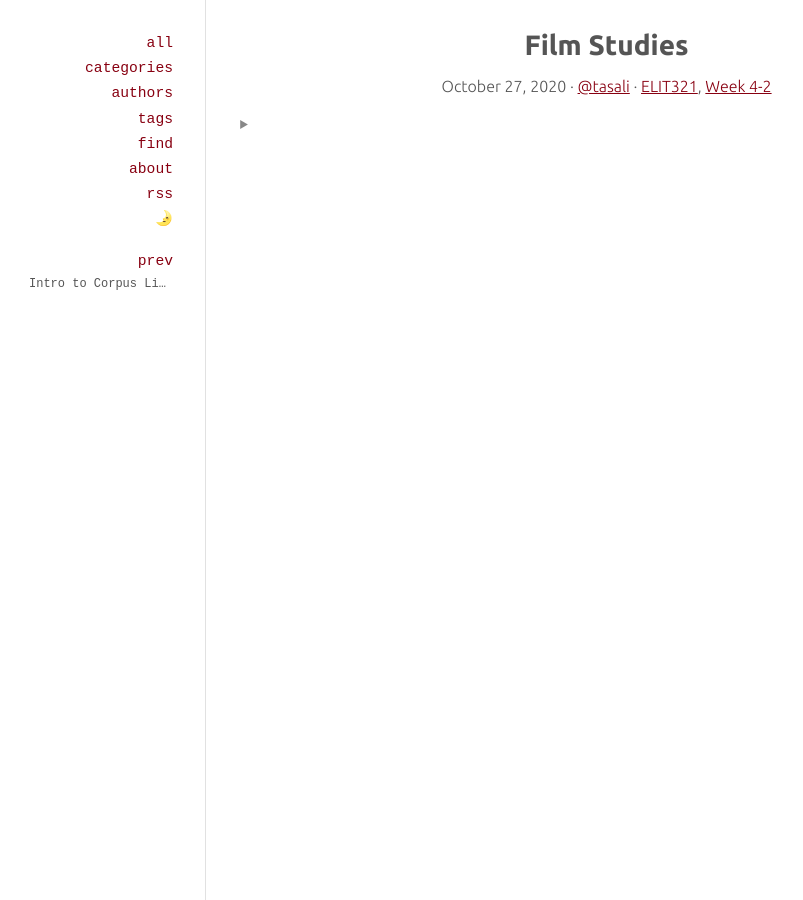
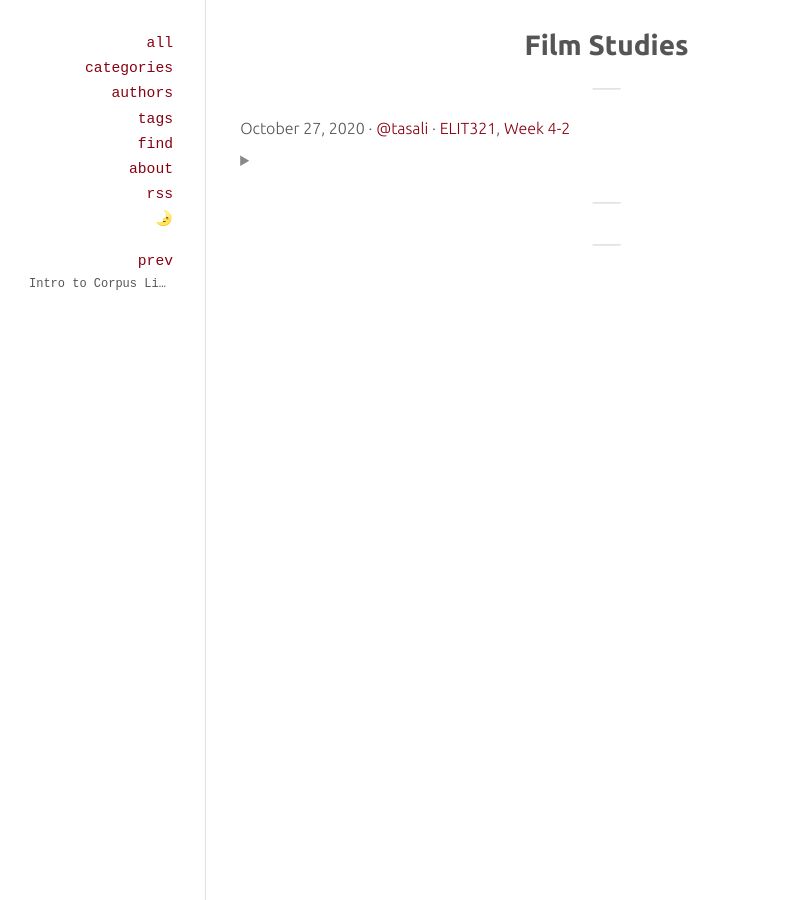
Before and after one commit to velitasali/notes, a Jekyll site: the page built from _posts/2020-10-27-film-studies-4-2.md, in a window 1280 px wide. Shown: the whole page, without its empty margins (131-934 px from the left). Built offline with Jekyll 4.4.1, drawn with Linux system fonts in a browser that asks for light colours.

Commit message:
Add dashes between different sections
where separation is not visible

```diff
--- a/_includes/list_post.html
+++ b/_includes/list_post.html
@@ -1,3 +1,3 @@
 {% assign show_date = include.show_date | default: 1 %}
 {% assign categories = post.categories | where_exp:"item", "item != include.category" %}
-<li><a href="{{ post.url | relative_url }}">{{ post.title }}</a> <span>{% for category in categories %}{{ category }}{% unless forloop.last %}, {% endunless %}{% endfor %}{% if show_date == 1 %}<time datetime="{{ post.date | date_to_xmlschema }}">{{ post.date | date_to_string }}</time>{% endif %}</span></li>
+<li><a href="{{ post.url | relative_url }}" style="font-weight: 400;">{{ post.title }}</a> <span>{% for category in categories %}{{ category }}{% unless forloop.last %}, {% endunless %}{% endfor %}{% if show_date == 1 %}<time datetime="{{ post.date | date_to_xmlschema }}">{{ post.date | date_to_string }}</time>{% endif %}</span></li>
--- a/_layouts/default.html
+++ b/_layouts/default.html
@@ -7,10 +7,8 @@ layout: compress
   {% include head.html %}
   <body>
     <main role="main">
-
 	    {% include navigation.html %}
-
-        {{ content }}
+      {{ content }}
     </main>
   </body>
 </html>
--- a/_layouts/page.html
+++ b/_layouts/page.html
@@ -3,6 +3,6 @@ layout: default
 ---
 
 <section class="post">
-  <h1>{{ page.title }}</h2>
+  <h1>{{ page.title }}</h1>
   {{ content }}
 </section>
--- a/_layouts/post.html
+++ b/_layouts/post.html
@@ -4,10 +4,10 @@ layout: default
 {% assign category_size = page.categories | size %}
 {% assign tag_size = page.tags | size %}
 <section>
-  <article>
-    <header>
+  <article class="dashed_separator">
+    <header class="dashed_separator">
       <h1>{{ page.title }}</h1>
-      <section style="text-align: center;">
+      <p>
         <time title="{{ page.date | date: "%x %X %Z" }}" datetime="{{ page.date | date_to_xmlschema }}">{{ page.date | date: "%B %-d, %Y" }}</time>
   {% if page.author %}
         &middot; <span title="authors"><a href="/authors#{{ page.author }}">@{{ page.author }}</a></span>
@@ -19,7 +19,7 @@ layout: default
           <a href="/categories#{{ category }}">{{ category }}</a>{% unless forloop.last %}, {% endunless %}{% endfor %}
         </span>
   {% endif %}
-      </section>
+      </p>
       <details>
         <summary>{{ page.description }}</summary>
         <p>{{ page.summary }}</p>
@@ -27,7 +27,7 @@ layout: default
     </header>
     {{ content }}
   </article>
-  {% if tag_size > 0 %}
+{% if tag_size > 0 %}
   <p>
   {% for tag in page.tags %}
     <a href="/tags#{{ tag | slugify }}">#{{ tag }}</a>{% unless forloop.last %}&nbsp;{% endunless %}{% endfor %}
--- a/_sass/_main.scss
+++ b/_sass/_main.scss
@@ -1,4 +1,10 @@
 $unopinionated_color: #88888840;
+
+$redish: #801;
+$redish_hovered: #856;
+
+$dark_redish: #f89;
+$dark_redish_hovered: #fcb;
 
 html {
 	scroll-behavior: smooth;
@@ -25,13 +31,24 @@ body {
 
 a {
     color: #801;
-    text-decoration-skip-ink: auto;
-    text-decoration: underline;
+    text-decoration: none;
 }
 
 a:hover {
-	text-decoration: none;
 	color: #856;
+	text-decoration-style: solid;
+	text-decoration-line: underline;
+}
+
+article > p {
+	a {
+		text-decoration-line: underline;
+		text-decoration-style: solid;
+	}
+
+	a:hover {
+		text-decoration: none;
+	}
 }
 
 #theme-toggle::before {
@@ -172,21 +189,15 @@ article {
 		box-sizing: border-box;
 	}
 
-	header {
-		section {
-			margin-bottom: 1rem;
-		}
+	header > {
 
 		details {
-			font-size: .85rem;
-			margin-top: .5rem;
-			margin-bottom: .5rem;
+		//	font-size: .85rem;
 			color: #888888;
 		}
 
 		details > p {
 			font-size: .9rem;
-			margin-bottom: 0;
 		}
 	}
 
@@ -296,7 +307,7 @@ figcaption {
     font-size: smaller;
 }
 
-p, ul, ol, blockquote {
+p, ul, ol, blockquote, summary, input[type=text] {
 	margin-block-start: .5rem;
 	margin-block-end: .5rem;
 }
@@ -309,9 +320,27 @@ blockquote {
 	margin-left: 0%;
 }
 
+@mixin dashed_separator {
+	content: '—';
+	font-weight: 300;
+	display: block;
+	color: $unopinionated_color;
+	font-size: 1.75rem;
+	text-align: center;
+}
+
+.dashed_separator::after {
+	@include dashed_separator();
+}
+
 main > section >, article > header {
 	h1:first-child {
 		text-align: center;
+		margin-bottom: 0;
+	}
+
+	h1:first-child::after {
+		@include dashed_separator();
 	}
 }
 
```
